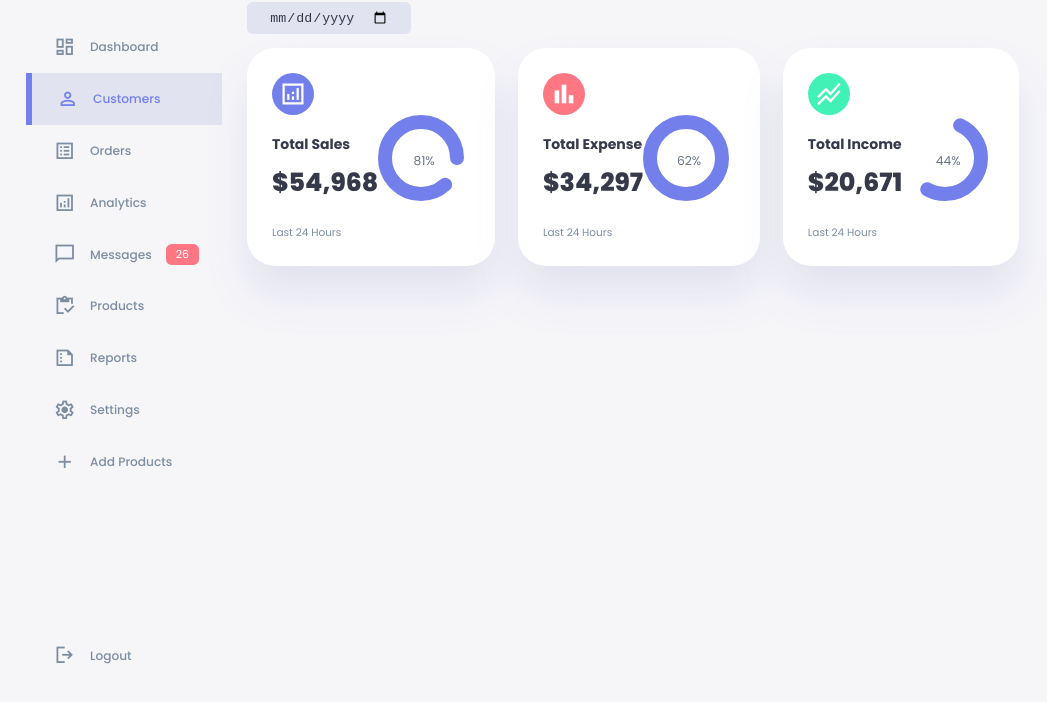
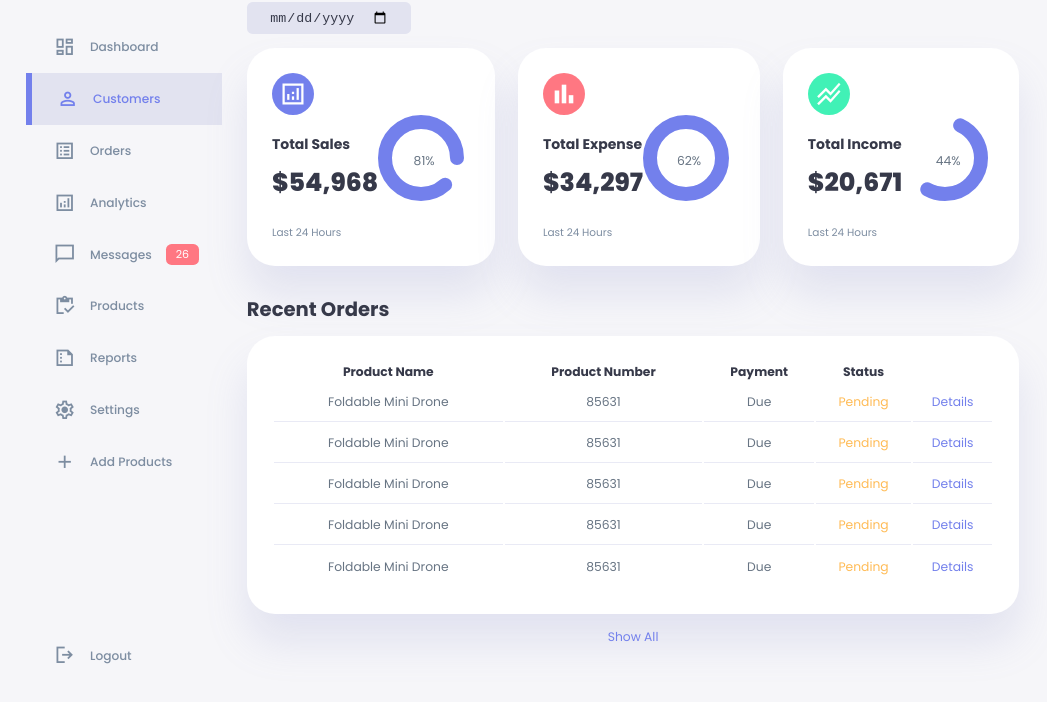
Before and after one commit to LynnHtetKyaw95/Responsive_Admin_Dashboard, a plain HTML site: page index.html in a window 1280 px wide. Shown: the part 70-772 px from the top of the page, without its empty margins (0-1047 px from the left). Drawn offline with nearby package versions, Linux system fonts and the light colour scheme.

Commit message:
recent orders

```diff
--- a/index.html
+++ b/index.html
@@ -98,7 +98,61 @@
                 </div>
                 <!-- End of Income -->
             </div>
+            <!-- End of Insights -->
+
+            <div class="recent-orders">
+                <h2>Recent Orders</h2>
+                <table>
+                    <thead>
+                        <tr>
+                            <th>Product Name</th>
+                            <th>Product Number</th>
+                            <th>Payment</th>
+                            <th>Status</th>
+                        </tr>
+                    </thead>
+                    <tbody>
+                        <tr>
+                            <td>Foldable Mini Drone</td>
+                            <td>85631</td>
+                            <td>Due</td>
+                            <td class="warning">Pending</td>
+                            <td class="primary">Details</td>
+                        </tr>
+                        <tr>
+                            <td>Foldable Mini Drone</td>
+                            <td>85631</td>
+                            <td>Due</td>
+                            <td class="warning">Pending</td>
+                            <td class="primary">Details</td>
+                        </tr>
+                        <tr>
+                            <td>Foldable Mini Drone</td>
+                            <td>85631</td>
+                            <td>Due</td>
+                            <td class="warning">Pending</td>
+                            <td class="primary">Details</td>
+                        </tr>
+                        <tr>
+                            <td>Foldable Mini Drone</td>
+                            <td>85631</td>
+                            <td>Due</td>
+                            <td class="warning">Pending</td>
+                            <td class="primary">Details</td>
+                        </tr>
+                        <tr>
+                            <td>Foldable Mini Drone</td>
+                            <td>85631</td>
+                            <td>Due</td>
+                            <td class="warning">Pending</td>
+                            <td class="primary">Details</td>
+                        </tr>
+                    </tbody>
+                </table>
+                <a href="#">Show All</a>
+            </div>
         </main>
+        <!-- End of Main -->
     </div>
 </body>
 </html>
--- a/style.css
+++ b/style.css
@@ -338,3 +338,41 @@ main .insights small {
     margin-top: 1.3rem;
     display: block;
 }
+
+main .recent-orders {
+    margin-top: 2rem;
+}
+
+main .recent-orders h2 {
+    margin-bottom: 0.8rem;
+}
+
+main .recent-orders table {
+    background: var(--color-white);
+    width: 100%;
+    border-radius: var(--card-border-radius);
+    padding: var(--card-padding);
+    text-align: center;
+    box-shadow: var(--box-shadow);
+}
+
+main .recent-orders table:hover {
+    box-shadow: none;
+}
+
+main table tbody td {
+    height: 2.8rem;
+    border-bottom: 1px solid var(--color-light);
+    color: var(--color-dark-variant);
+}
+
+main table tbody tr:last-child td {
+    border: none;
+}
+
+main .recent-orders a {
+    text-align: center;
+    display: block;
+    margin: 1rem auto;
+    color: var(--color-primary);
+}
```
